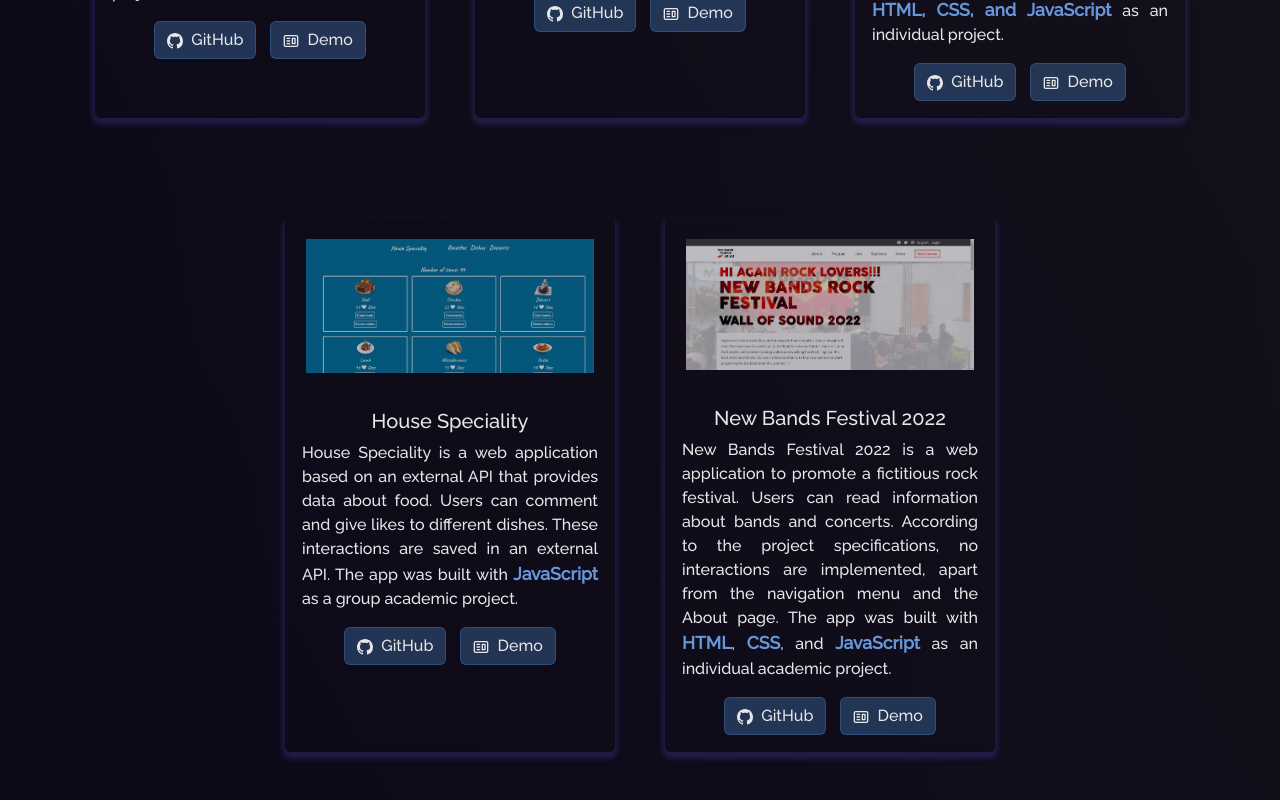
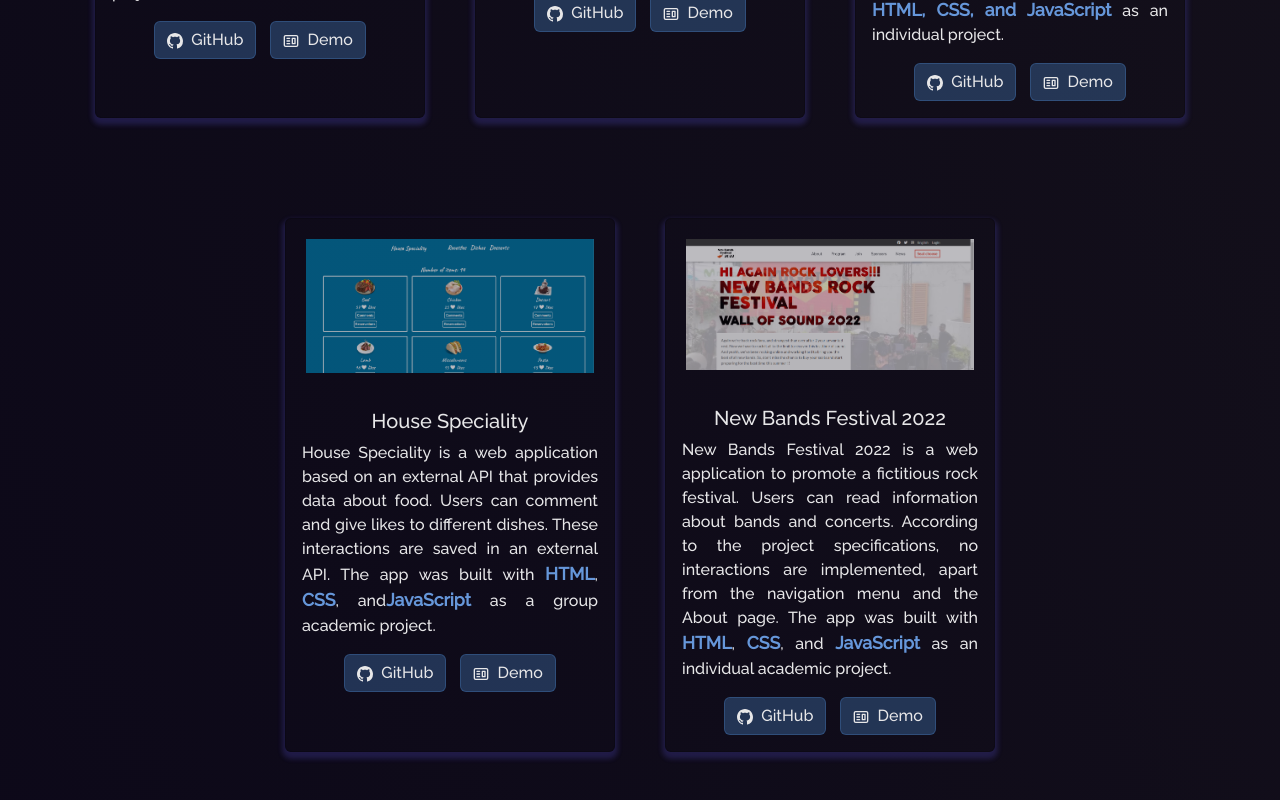
Before and after one commit to DarioAlessioR/Portfolio-DarioAlessio, a React (Create React App) app: page /project in a window 1280 px wide. Shown: the part 1423-2223 px from the top of the page. Built offline with nearby package versions, Linux system fonts and the light colour scheme.

Commit message:
Update Projects.js

```diff
--- a/src/components/Projects/Projects.js
+++ b/src/components/Projects/Projects.js
@@ -138,7 +138,9 @@ function Projects() {
               description=<p>House Speciality is a web application based on an external API
                that provides data about food.
                Users can comment and give likes to different dishes. These interactions are
-               saved in an external API. The app was built with <span className="stack">JavaScript</span> as a
+               saved in an external API. The app was built with <span className="stack">HTML</span>,
+               <span className="stack"> CSS</span>, and
+                <span className="stack">JavaScript</span> as a
                  group academic project.</p>
               ghLink="https://github.com/DarioAlessioR/JS-Capstone/tree/dev"
               demoLink="https://house-speciality.netlify.app/"
```
